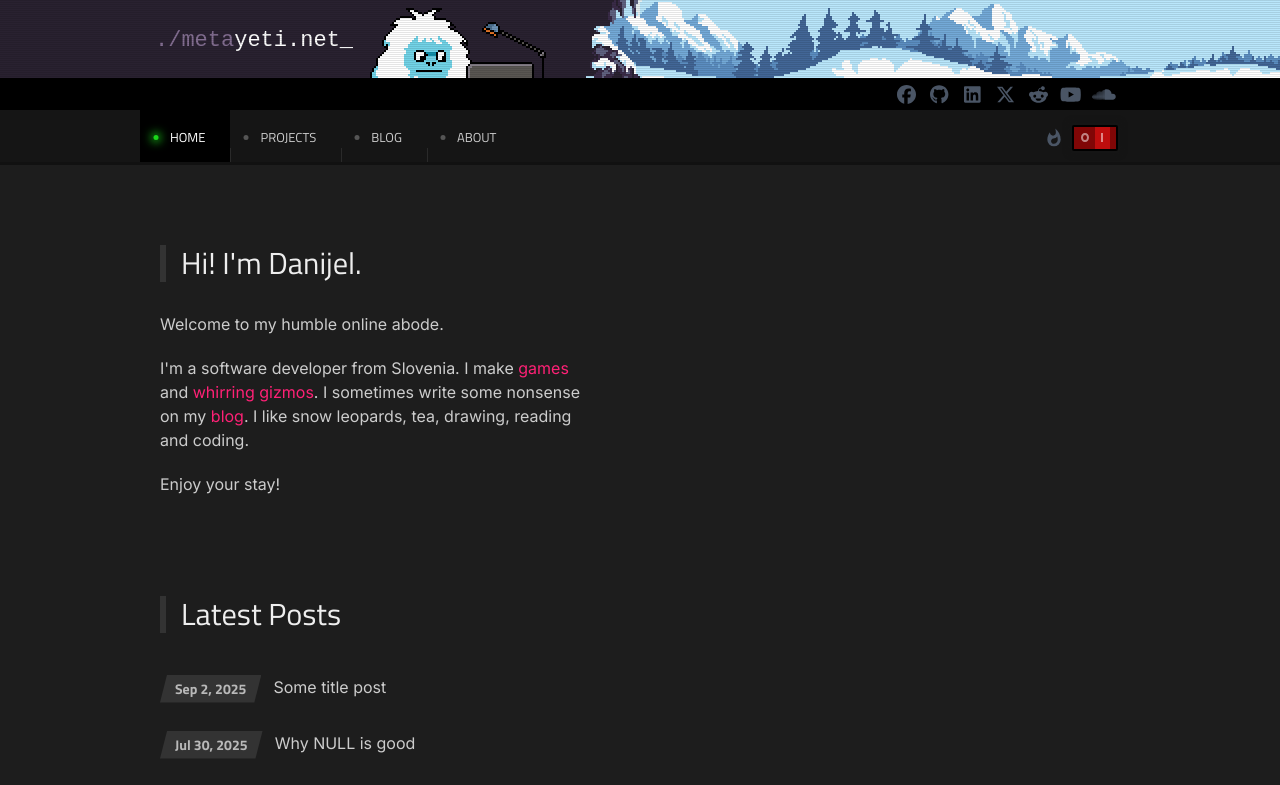
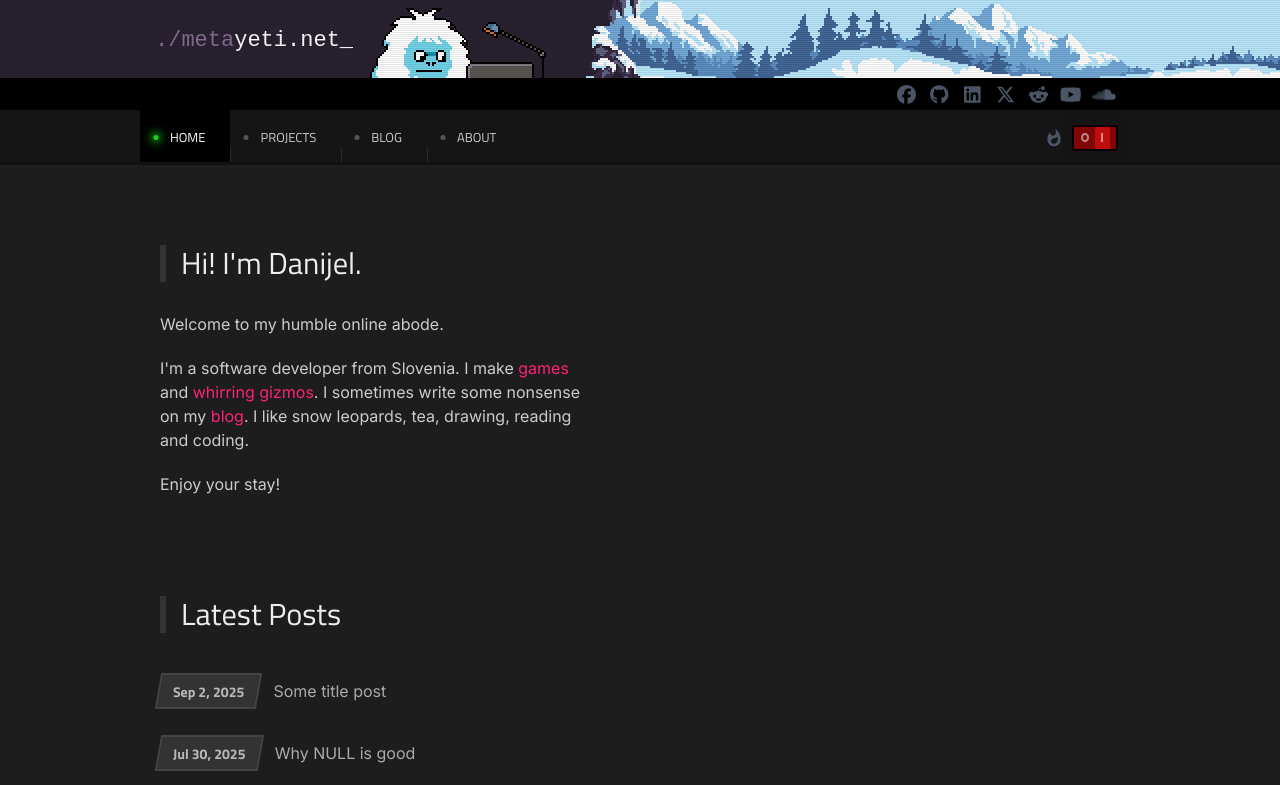
Before and after one commit to metayeti/metayeti.net, a Vue app: page /#/ in a window 1280 px wide. Shown: the top 785 px of the page. Built offline with nearby package versions, Linux system fonts and the light colour scheme; a web font is replaced by a local one.

Commit message:
Improved latest posts styles

```diff
--- a/src/components/LatestPosts.vue
+++ b/src/components/LatestPosts.vue
@@ -19,8 +19,8 @@ onMounted(async () => {
 			:key="item.id"
 		>
 			<a href="#">
-				<div class="flex flex-row gap-3">
-					<div class="post-date flex-none">
+				<div class="flex flex-row gap-4">
+					<div class="post-date flex flex-none justify-middle items-center">
 						<span>
 							{{
 								getHumanReadableDate(item['date-published'])
@@ -49,31 +49,44 @@ ul.latest-posts {
 		color: var(--my-content-text);
 		//border-bottom: 3px solid #333;
 		//padding-right: 10px;
+		border-bottom: 2px solid transparent;
 
 		.post-date {
 			position: relative;
-			padding: 0 15px;
-			line-height: 28px;
+			padding: 0 13px;
+			//line-height: 28px;
 			//margin-bottom: -1px;
-			max-height: 32px;
-			clip-path: polygon(7% 0, 100% 0, 93% 100%, 0 100%);
-			//transform: skew(-7deg);
+			//max-height: 32px;
+			//clip-path: polygon(7% 0, 100% 0, 93% 100%, 0 100%);
+			outline: 2px solid #444;
 			background-color: var(--my-content-accent);
 			color: var(--my-content-accent-text);
 			font-family: "Titillium Web", sans-serif;
 			font-size: 14px;
 			font-weight: 700;
+			transform: skewX(-10deg);
+
+			span {
+				display: inline-block;
+				transform: skewX(10deg);
+			}
+		}
+		.post-title {
+			color: #aaa;
+			padding: 4px 0;
 		}
 
 		&:hover {
 
-			left: -1px;
+			border-bottom: 2px solid var(--my-content-link);
+			//left: -1px;
 
-			outline: 1px dashed var(--my-content-link);
-			outline-offset: 8px;
+			//outline: 1px dashed var(--my-content-link);
+			//outline-offset: 8px;
 
 			.post-date {
-				color: var(--my-content-link);
+				color: var(--my-content-link-hover);
+				outline-color: var(--my-content-link);
 			}
 			.post-title {
 				color: var(--my-content-link-hover);
--- a/src/styles/metayeti.scss
+++ b/src/styles/metayeti.scss
@@ -72,7 +72,7 @@ body {
 			left: -1px;
 			//top: -2px;
 			//padding-bottom: 2px;
-			border-top: 1px dashed var(--my-content-link);
+			border-top: 1px dotted var(--my-content-link);
 			color: #fff;
 			// box-shadow: 0 0 2px 2px #000;
 			//transform: translate(0, -1px);
```
